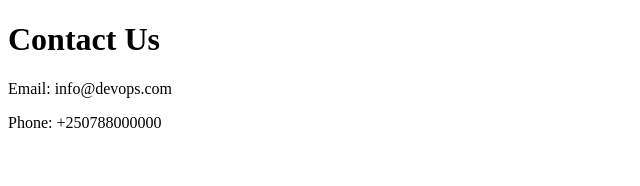
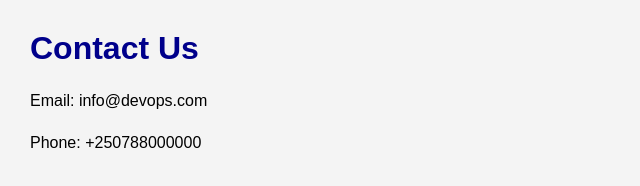
Before and after one commit to abimanirebamonique22/devops, a plain HTML site: page contact.html in a window 1280 px wide. Shown: the whole page, without its empty margins (0-640 px from the left). Drawn offline with Linux system fonts and the light colour scheme.

Commit message:
Improve contact page styling

```diff
--- a/contact.html
+++ b/contact.html
@@ -2,6 +2,22 @@
 <!DOCTYPE html>
 <html lang="en">
 <head>
+    <style>
+body {
+    font-family: Arial, sans-serif;
+    margin: 30px;
+    background-color: #f4f4f4;
+}
+
+h1 {
+    color: darkblue;
+}
+
+p {
+    font-size: 16px;
+    line-height: 1.6;
+}
+</style>
     <meta charset="UTF-8">
     <title>Contact Us</title>
 </head>
```
